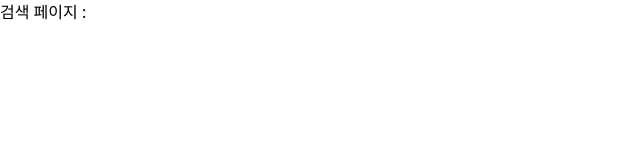
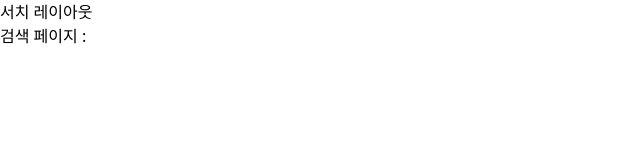
Before and after one commit to SangWon7242/section1, a Next.js app: page /search in a window 1280 px wide. Shown: the top 160 px of the page, without its empty margins (0-640 px from the left). Built offline with nearby package versions, Linux system fonts and the light colour scheme.

Commit message:
레이아웃 기본 적용법

```diff
--- /dev/null
+++ b/src/app/search/layout.tsx
@@ -0,0 +1,8 @@
+export default function Layout({ children }: { children: React.ReactNode }) {
+  return (
+    <div>
+      <h1>서치 레이아웃</h1>
+      {children}
+    </div>
+  );
+}
--- a/src/app/search/page.tsx
+++ b/src/app/search/page.tsx
@@ -3,9 +3,6 @@ export default async function Page({
 }: {
   searchParams: Promise<{ q: string }>;
 }) {
-  // ~/search?q=사과
-  // url 파라미터가 비동기로 들어옴
-  console.log(searchParams);
   const { q } = await searchParams;
 
   return <div>검색 페이지 : {q}</div>;
```
